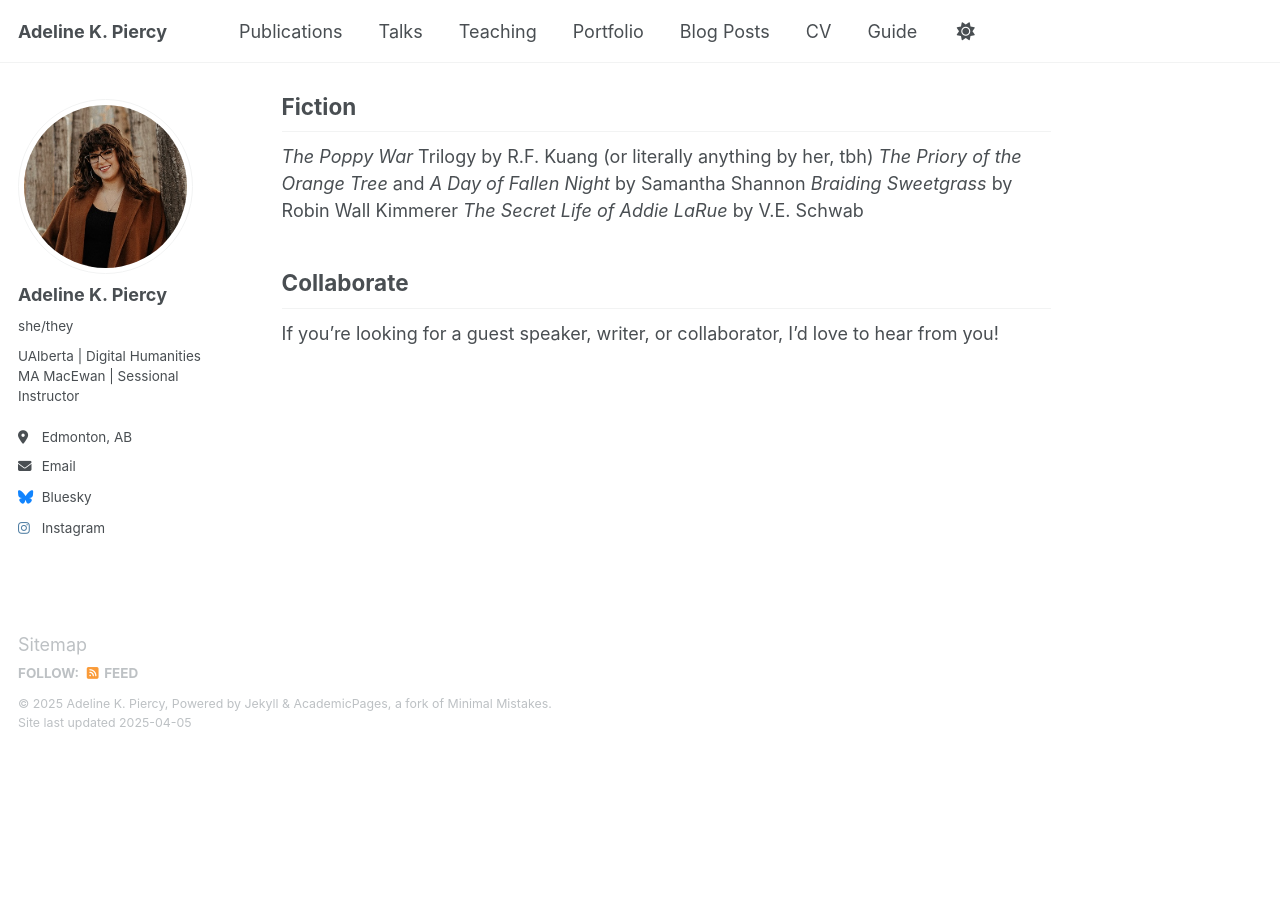
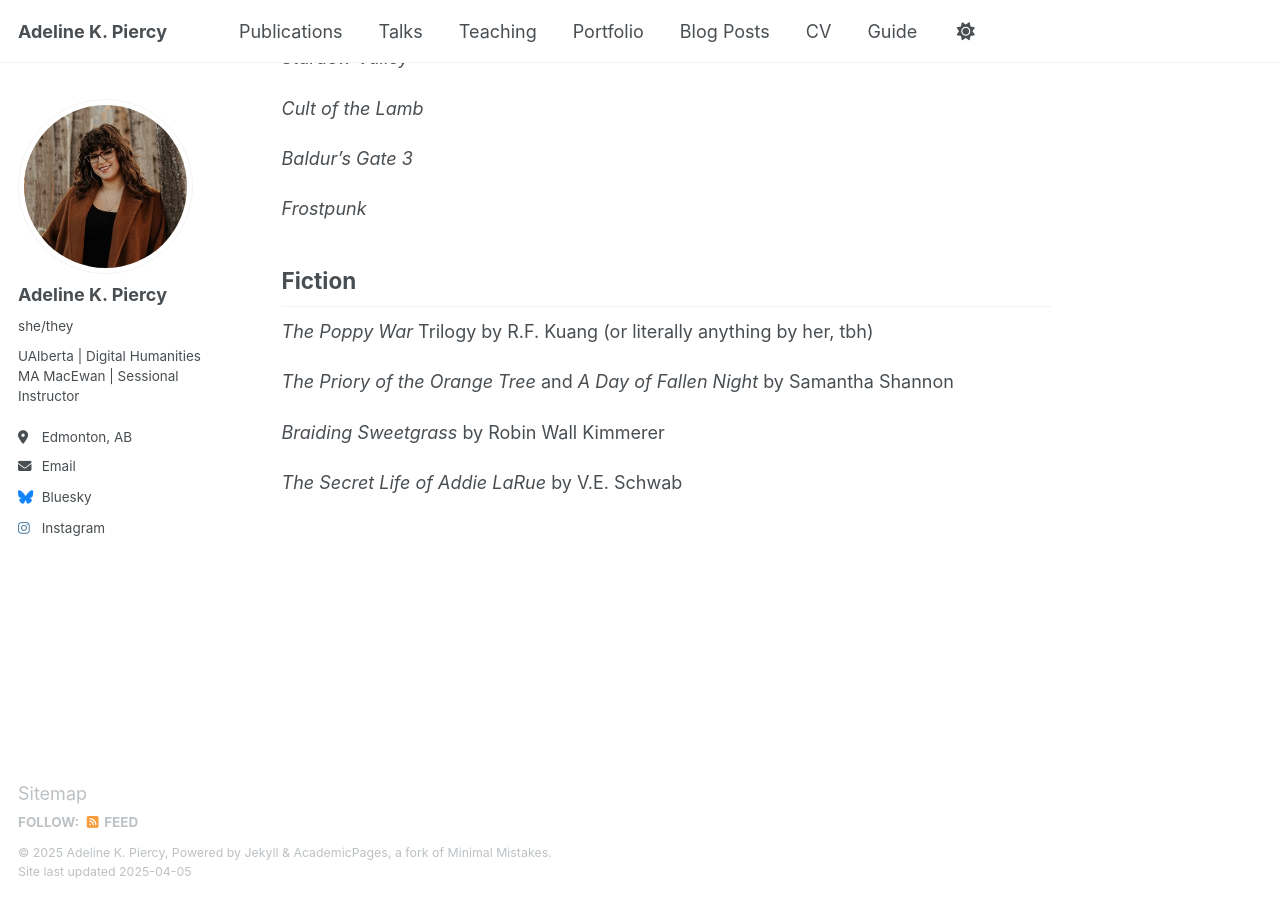
Before and after one commit to akpiercy/me, a Jekyll site: the page built from _pages/about.md, in a window 1280 px wide and 900 px high, scrolled down 835 px. Built offline with Jekyll 4.4.1, drawn with Linux system fonts in a browser that asks for light colours; before the commit the page ends 1585 px from its top, so only the background shows below that.

Commit message:
Update about.md

```diff
--- a/_pages/about.md
+++ b/_pages/about.md
@@ -25,22 +25,25 @@ Some Favourite Recommendations
 Academic Texts
 -----
 *Video Games Have Always Been Queer* by Bo Ruberg
+
 *Data Feminism* by Catherine D'Ignazio and Lauren Klein
 
 Games
 -----
 *Stardew Valley*
+
 *Cult of the Lamb*
+
 *Baldur's Gate 3*
+
 *Frostpunk*
 
 Fiction
 -----
 *The Poppy War* Trilogy by R.F. Kuang (or literally anything by her, tbh)
+
 *The Priory of the Orange Tree* and *A Day of Fallen Night* by Samantha Shannon
+
 *Braiding Sweetgrass* by Robin Wall Kimmerer
+
 *The Secret Life of Addie LaRue* by V.E. Schwab
-
-Collaborate
-------
-If you’re looking for a guest speaker, writer, or collaborator, I’d love to hear from you!
```
